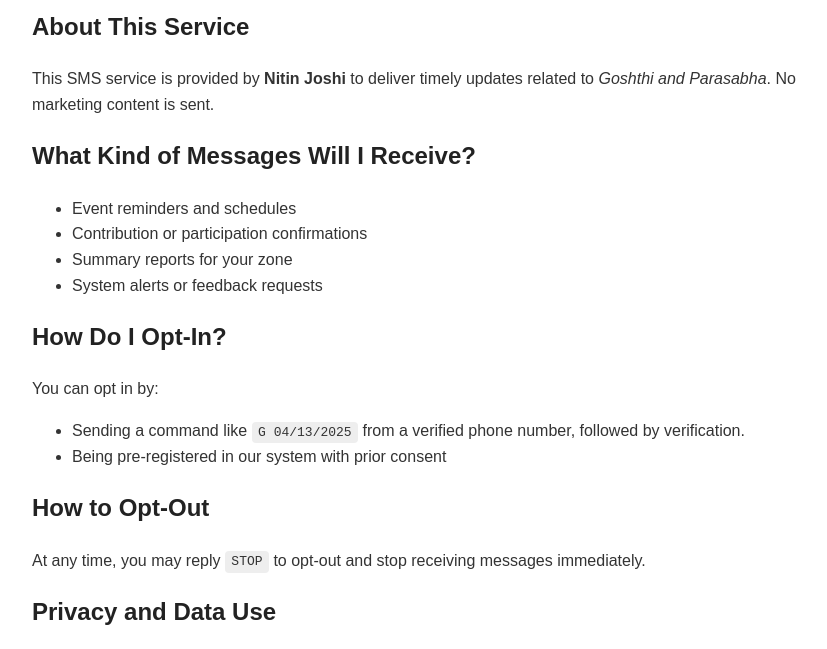
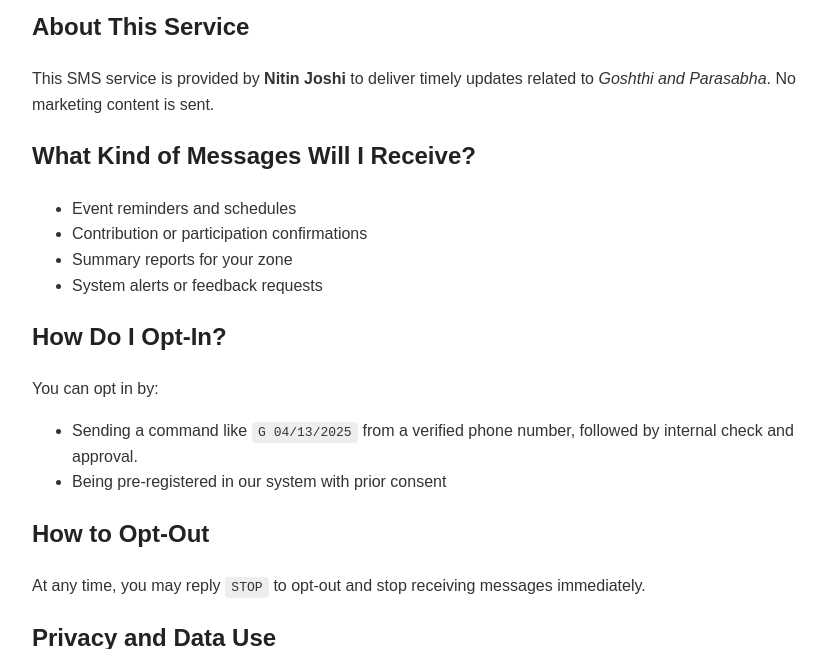
Before and after one commit to nitincoderepo/kena.events.github.io, a plain HTML site: page index.html in a window 1280 px wide. Shown: the part 150-799 px from the top of the page, without its empty margins (208-1035 px from the left). Drawn offline with Linux system fonts and the light colour scheme.

Commit message:
Update index.html

```diff
--- a/index.html
+++ b/index.html
@@ -58,7 +58,7 @@
     <h2>How Do I Opt-In?</h2>
     <p>You can opt in by:</p>
     <ul>
-      <li>Sending a command like <code>G 04/13/2025</code> from a verified phone number, followed by verification.</li>
+      <li>Sending a command like <code>G 04/13/2025</code> from a verified phone number, followed by internal check and approval.</li>
       <li>Being pre-registered in our system with prior consent</li>
     </ul>
 
```
